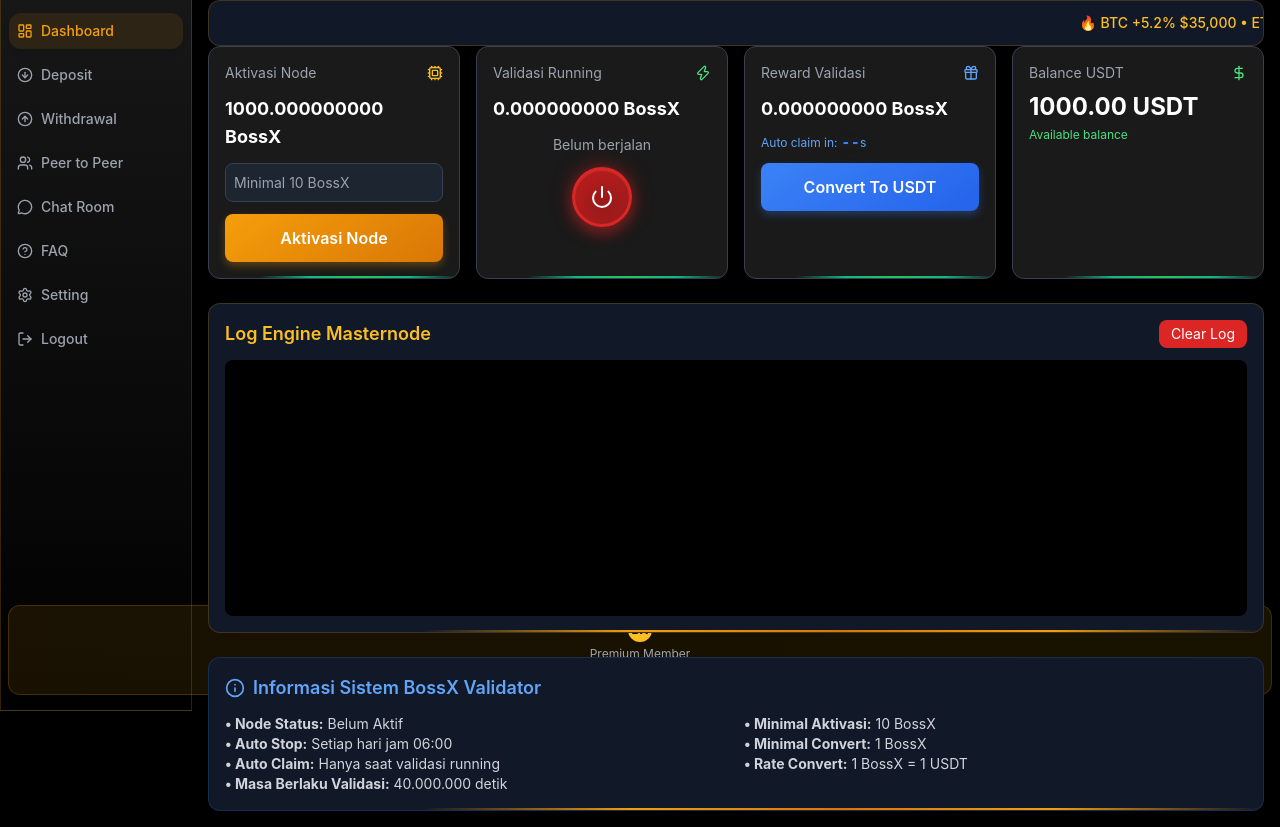
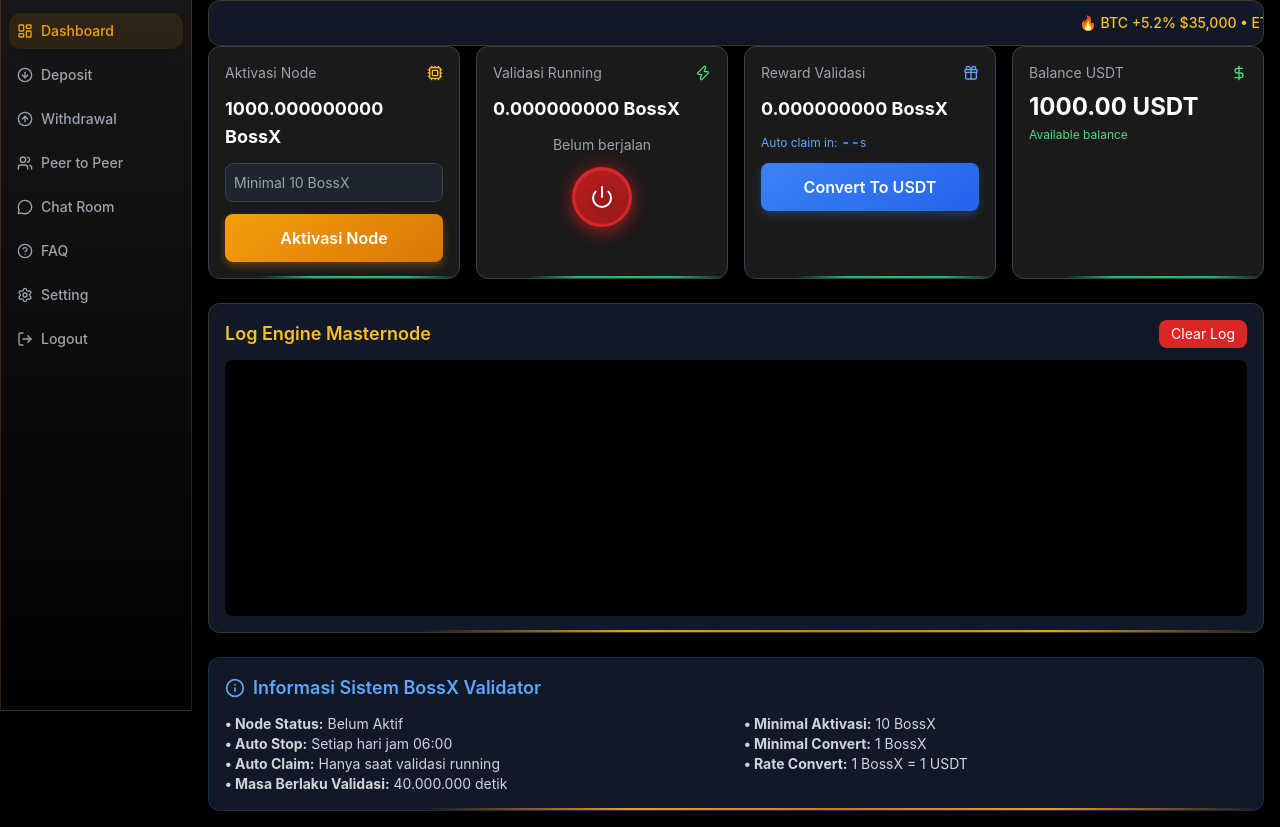
Before and after one commit to bossyee14/BossX-Masternode, a plain HTML site: page index.html in a window 1280 px wide. Shown: the part 89-916 px from the top of the page. Drawn offline with nearby package versions, Linux system fonts and the light colour scheme; a script that the page names is missing.

Commit message:
Update index.html

```diff
--- a/index.html
+++ b/index.html
@@ -908,18 +908,6 @@
                     <span class="ml-2 font-medium menu-text text-sm">Logout</span>
                 </a>
             </nav>
-            <!-- Footer -->
-            <div id="sidebar-footer" class="absolute bottom-4 left-2 right-2">
-                <div class="gradient-card p-3 rounded-xl gradient-border">
-                    <div class="text-center">
-                        <div class="w-6 h-6 bg-amber-400 rounded-full mx-auto mb-1 flex items-center justify-center">
-                            <span class="text-xs font-bold text-black">BX</span>
-                        </div>
-                        <p class="text-xs text-gray-400">Premium Member</p>
-                        <p class="text-sm font-semibold text-amber-400">VIP Access</p>
-                    </div>
-                </div>
-            </div>
         </div>
         <!-- Main Content -->
         <div class="flex-1 flex flex-col min-w-0">
@@ -2689,19 +2677,16 @@
             document.getElementById('toggle-sidebar').addEventListener('click', function() {
                 const sidebar = document.getElementById('sidebar');
                 const logoText = document.getElementById('logo-text');
-                const sidebarFooter = document.getElementById('sidebar-footer');
                 const menuTexts = document.querySelectorAll('.menu-text');
                 const toggleIcon = this.querySelector('[data-lucide]');
                 if (sidebar.classList.contains('collapsed')) {
                     sidebar.classList.remove('collapsed');
                     logoText.style.display = 'block';
-                    sidebarFooter.style.display = 'block';
                     menuTexts.forEach(text => text.style.display = 'inline');
                     toggleIcon.setAttribute('data-lucide', 'chevron-left');
                 } else {
                     sidebar.classList.add('collapsed');
                     logoText.style.display = 'none';
-                    sidebarFooter.style.display = 'none';
                     menuTexts.forEach(text => text.style.display = 'none');
                     toggleIcon.setAttribute('data-lucide', 'chevron-right');
                 }
```
